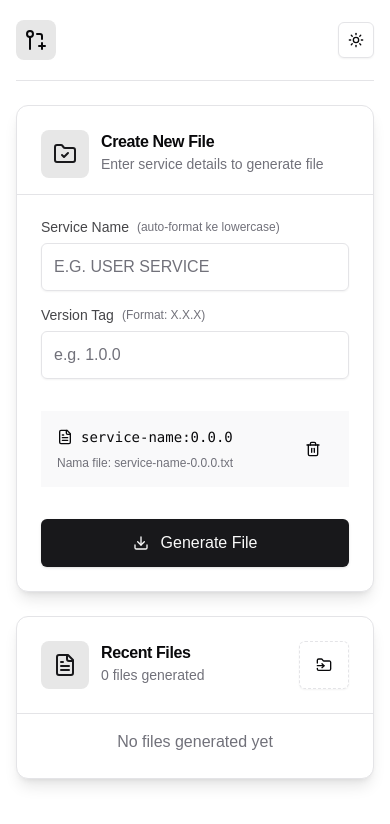
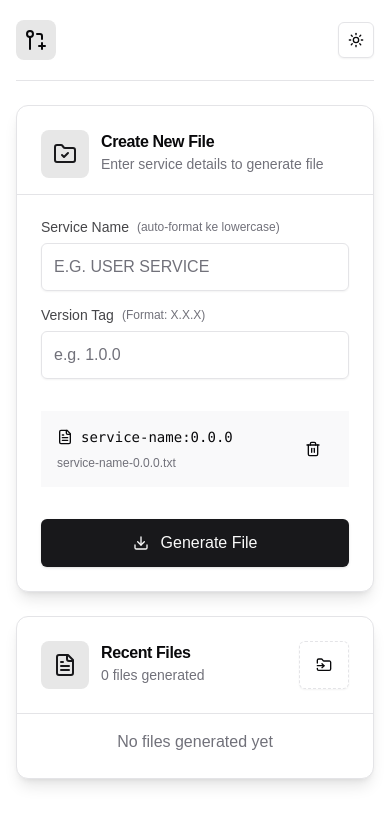
Before and after one commit to teukumunawark/git-tag, a Next.js app: page / in a window 390 px wide. Shown: the top 824 px of the page. Built offline with nearby package versions, Linux system fonts and the light colour scheme.

Commit message:
[GT-0001] : Add Refactor and fix some issue

```diff
--- a/app/page.tsx
+++ b/app/page.tsx
@@ -125,7 +125,7 @@ export default function Home() {
 
     const onSubmit = async (values: z.infer<typeof formSchema>) => {
         const content = `${values.serviceName}:${values.tag}`;
-        const filename = `${values.serviceName}-${values.tag}.txt`;
+        const filename = `[RELEASE] ${values.serviceName}-${values.tag}.txt`;
 
         const isDuplicate = recentFiles.some(file =>
             file.name.toLowerCase() === filename.toLowerCase()
@@ -153,7 +153,6 @@ export default function Home() {
                 toast({
                     title: "File Saved",
                     description: `${filename} saved to ${directoryHandle.name}`,
-                    className: "bg-green-500",
                 })
             } catch (_error) {
                 toast({
@@ -308,14 +307,17 @@ export default function Home() {
                                             <div className="flex flex-wrap items-center gap-2 text-sm">
                                                 <div className="flex items-center gap-2 flex-shrink-0">
                                                     <FileText className="h-4 w-4"/>
-                                                    <span className="font-medium hidden sm:inline">Preview:</span>
+                                                    <span
+                                                        className="font-bold text-[13px] hidden sm:inline">Content:</span>
                                                 </div>
-                                                <pre className="flex-1 min-w-[200px] truncate break-words">
-                                                {serviceNameWatch || 'service-name'}:{tagWatch || '0.0.0'}
+                                                <pre className="flex-1 min-w-[200px] truncate">
+                                                {serviceNameWatch.toLowerCase() || 'service-name'}:{tagWatch || '0.0.0'}
                                             </pre>
                                             </div>
                                             <div className="mt-2 text-xs text-muted-foreground truncate">
-                                                Nama file: {fileNamePreview}
+                                                <span
+                                                    className="font-semibold text-[11px] hidden sm:inline">File Name: </span>
+                                                {fileNamePreview}
                                             </div>
                                         </div>
                                         <Button
@@ -331,7 +333,6 @@ export default function Home() {
                                                 toast({
                                                     title: "Input Cleared",
                                                     description: "Service name and tag cleared",
-                                                    className: "bg-yellow-500",
                                                 });
                                             }}
                                         >
@@ -408,14 +409,21 @@ export default function Home() {
                         <CardContent className="space-y-3  p-2 lg:p-4">
                             {recentFiles.length > 0 ? (
                                 paginatedFiles.map((file, index) => {
-                                    const serviceName = file.name.replace('.txt', '').split('-').slice(0, -1).join('-')
+
+                                    const serviceName = file.name
+                                        .replace(/\[RELEASE]\s*/, '')
+                                        .replace('.txt', '')
+                                        .replace(/-(\d+\.\d+\.\d+)$/, ':$1')
+
                                     const tag = file.name.replace('.txt', '').split('-').slice(-1).join('-')
+                                    const filePath = file.path.replace(/\[RELEASE]\s*/, "")
+
                                     return (
                                         <div
                                             key={index}
                                             className="group flex flex-col sm:flex-row items-start sm:items-center p-3 bg-muted/50 rounded-lg hover:bg-muted/70 transition-colors cursor-pointer lg:justify-between"
                                         >
-                                            <div className="space-y-1 w-full lg:w-auto">
+                                            <div className="space-y-1 lg:w-5/6">
                                                 <div className="flex items-center gap-2">
                                                     <span className="font-medium">
                                                         <span className="text-primary">
@@ -426,8 +434,8 @@ export default function Home() {
                                                         .txt
                                                     </Badge>
                                                 </div>
-                                                <p className="text-sm text-muted-foreground font-mono truncate">
-                                                    {file.path}
+                                                <p className="text-sm text-muted-foreground overflow-ellipsis font-mono truncate">
+                                                    {filePath}
                                                 </p>
                                             </div>
 
@@ -437,7 +445,13 @@ export default function Home() {
                                                     size="icon"
                                                     className="h-8 w-8 text-primary"
                                                     onClick={() => {
-                                                        form.setValue('serviceName', serviceName);
+                                                        form.setValue(
+                                                            'serviceName',
+                                                            file.name
+                                                                .replace(/\[RELEASE]\s*/, '')
+                                                                .replace('.txt', '')
+                                                                .replace(/-(\d+\.\d+\.\d+)$/, '')
+                                                        );
                                                         form.setValue('tag', tag);
                                                     }}
                                                 >
--- a/package.json
+++ b/package.json
@@ -20,7 +20,7 @@
     "class-variance-authority": "^0.7.1",
     "clsx": "^2.1.1",
     "lucide-react": "^0.474.0",
-    "next": "14.2.16",
+    "next": "^14.2.23",
     "next-themes": "^0.4.4",
     "react": "^18",
     "react-dom": "^18",
```
Also changed, not shown: 1 other file (tests, documents, lock files or other folders). Lines whose indentation alone changed are shown as unchanged.
